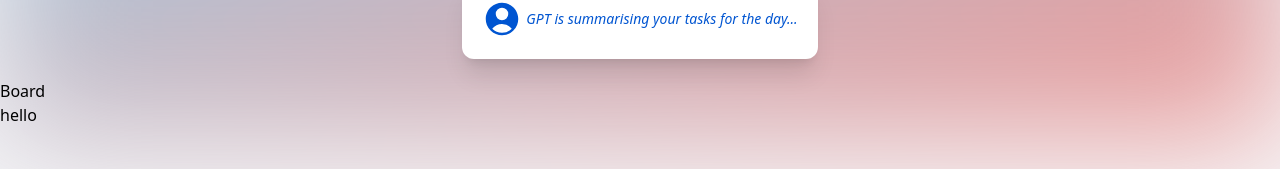
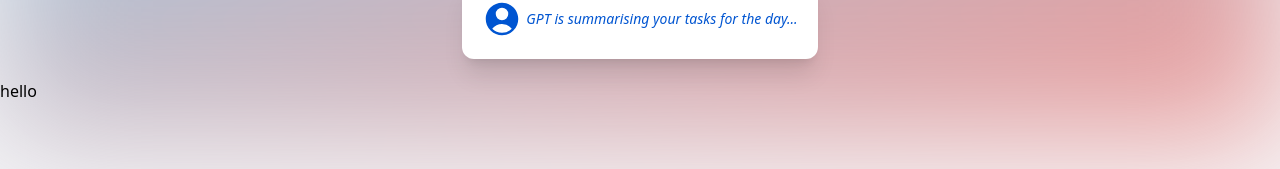
Before and after one commit to michaelwijanto/project-board, a Next.js app: page / in a window 1280 px wide. Shown: the part 249-418 px from the top of the page. Built offline with nearby package versions, Linux system fonts and the light colour scheme.

Commit message:
init dnd for board

```diff
--- a/components/Board.tsx
+++ b/components/Board.tsx
@@ -1,7 +1,14 @@
+import { DragDropContext, Droppable } from "react-beautiful-dnd";
 import React from "react";
 
 function Board() {
-  return <div>Board</div>;
+  return (
+    <DragDropContext>
+      <Droppable droppableId="board" direction="horizontal" type="column">
+        {(provided) => <div>{/* render all columns */}</div>}
+      </Droppable>
+    </DragDropContext>
+  );
 }
 
 export default Board;
--- a/package.json
+++ b/package.json
@@ -13,11 +13,13 @@
     "next": "14.2.3",
     "react": "^18",
     "react-avatar": "^5.0.3",
+    "react-beautiful-dnd": "^13.1.1",
     "react-dom": "^18"
   },
   "devDependencies": {
     "@types/node": "^20",
     "@types/react": "^18",
+    "@types/react-beautiful-dnd": "^13.1.8",
     "@types/react-dom": "^18",
     "eslint": "^8",
     "eslint-config-next": "14.2.3",
```
Also changed, not shown: 1 other file (tests, documents, lock files or other folders).
